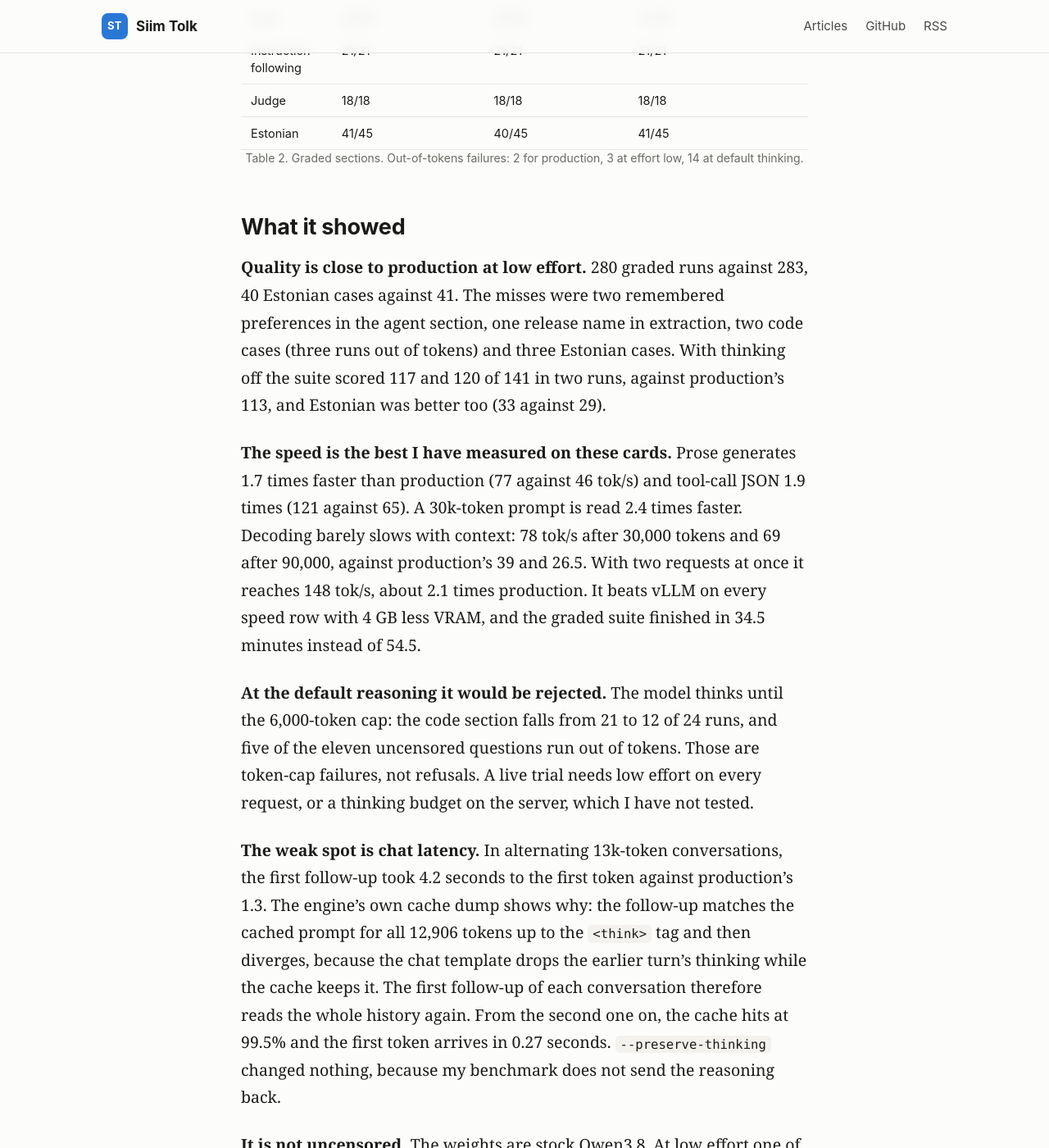
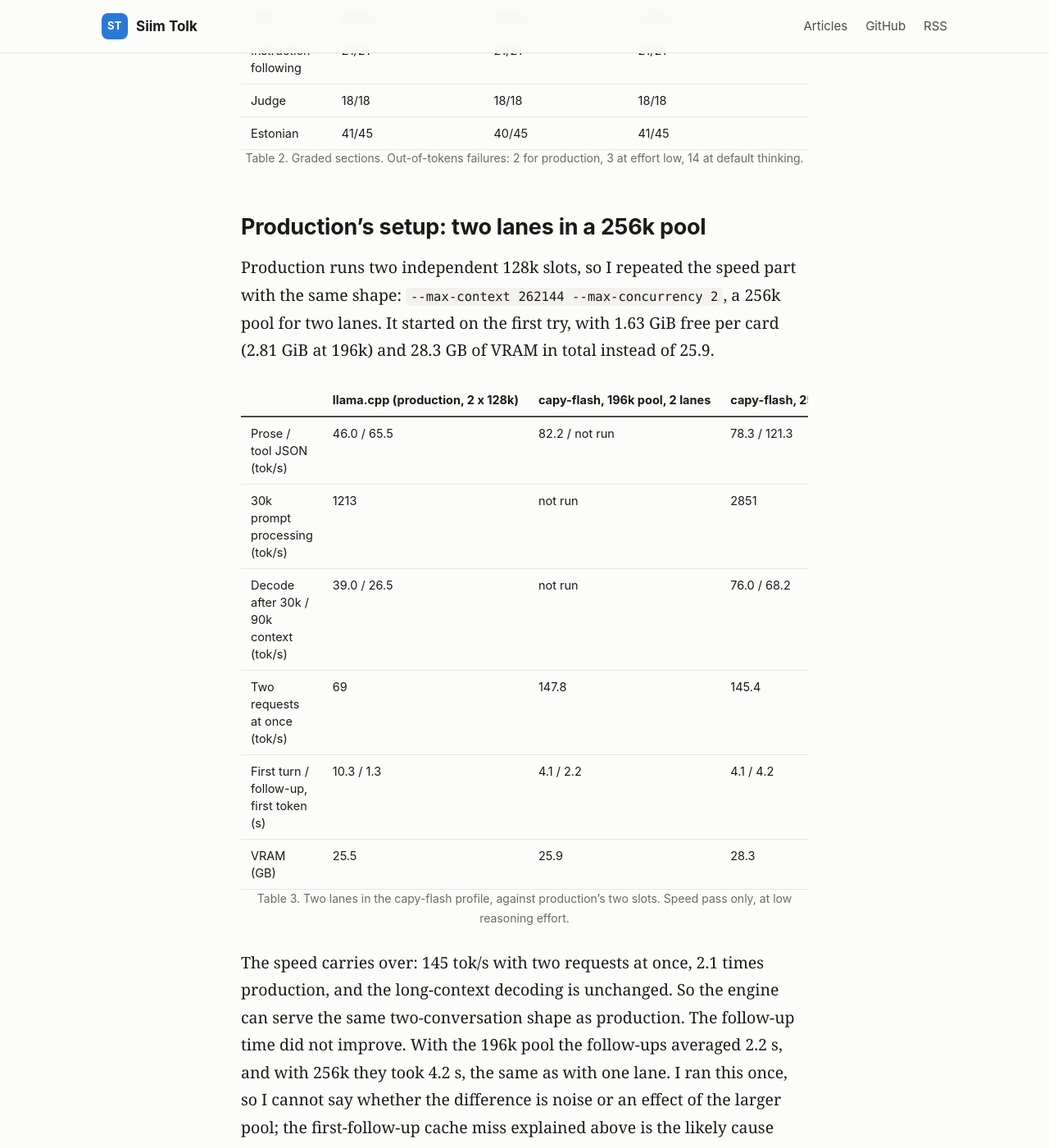
Before and after one commit to siimtolk/siimtolk.github.io, a Jekyll site: the page built from _posts/2026-10-25-capy-flash-test.md, in a window 1280 px wide and 1400 px high, scrolled down 5579 px. Shown: the whole window at 82% size. Built offline with Jekyll 4.4.1, drawn with Linux system fonts in a browser that asks for light colours; some of the changed text lies outside the part shown.

Commit message:
capy-flash article: production-shaped 2-lane 256k results
Co-Authored-By: Claude Sonnet 5.5 <noreply@anthropic.com>

```diff
--- a/_posts/2026-10-25-capy-flash-test.md
+++ b/_posts/2026-10-25-capy-flash-test.md
@@ -80,6 +80,23 @@ Per section of the graded suite (passed of runs):
 
 *Table 2. Graded sections. Out-of-tokens failures: 2 for production, 3 at effort low, 14 at default thinking.*
 
+## Production's setup: two lanes in a 256k pool
+
+Production runs two independent 128k slots, so I repeated the speed part with the same shape: `--max-context 262144 --max-concurrency 2`, a 256k pool for two lanes. It started on the first try, with 1.63 GiB free per card (2.81 GiB at 196k) and 28.3 GB of VRAM in total instead of 25.9.
+
+| | llama.cpp (production, 2 x 128k) | capy-flash, 196k pool, 2 lanes | capy-flash, 256k pool, 2 lanes |
+| --- | --- | --- | --- |
+| Prose / tool JSON (tok/s) | 46.0 / 65.5 | 82.2 / not run | 78.3 / 121.3 |
+| 30k prompt processing (tok/s) | 1213 | not run | 2851 |
+| Decode after 30k / 90k context (tok/s) | 39.0 / 26.5 | not run | 76.0 / 68.2 |
+| Two requests at once (tok/s) | 69 | 147.8 | 145.4 |
+| First turn / follow-up, first token (s) | 10.3 / 1.3 | 4.1 / 2.2 | 4.1 / 4.2 |
+| VRAM (GB) | 25.5 | 25.9 | 28.3 |
+
+*Table 3. Two lanes in the capy-flash profile, against production's two slots. Speed pass only, at low reasoning effort.*
+
+The speed carries over: 145 tok/s with two requests at once, 2.1 times production, and the long-context decoding is unchanged. So the engine can serve the same two-conversation shape as production. The follow-up time did not improve. With the 196k pool the follow-ups averaged 2.2 s, and with 256k they took 4.2 s, the same as with one lane. I ran this once, so I cannot say whether the difference is noise or an effect of the larger pool; the first-follow-up cache miss explained above is the likely cause either way.
+
 ## What it showed
 
 **Quality is close to production at low effort.** 280 graded runs against 283, 40 Estonian cases against 41. The misses were two remembered preferences in the agent section, one release name in extraction, two code cases (three runs out of tokens) and three Estonian cases. With thinking off the suite scored 117 and 120 of 141 in two runs, against production's 113, and Estonian was better too (33 against 29).
```
